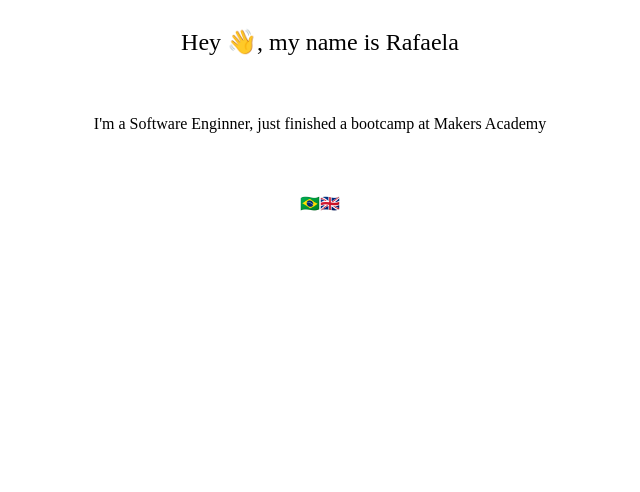
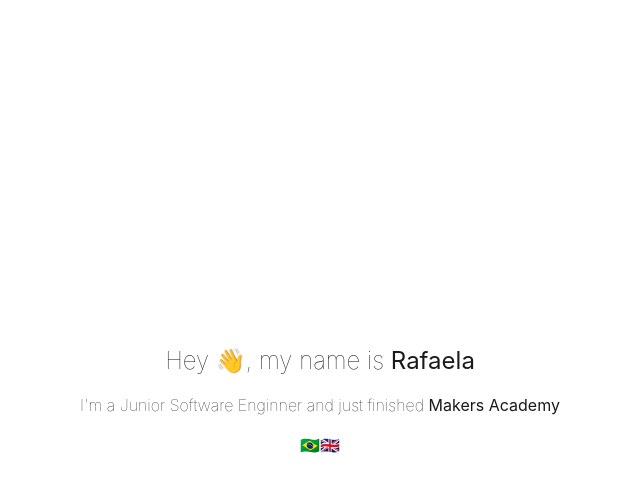
Before and after one commit to irafaelasilva/website, a Gatsby site: page / in a window 1280 px wide. Shown: the whole page, without its empty margins (320-960 px from the left). Built offline with nearby package versions, Linux system fonts and the light colour scheme; Gatsby itself is replaced by a stand-in of ours.

Commit message:
Add layout page

```diff
--- /dev/null
+++ b/src/components/Layout/Layout.js
@@ -0,0 +1,57 @@
+import React from "react"
+import styled from "styled-components"
+import { ThemeProvider, createGlobalStyle } from "styled-components"
+
+const theme = {
+  colors: {
+    primary: "#1a1a1a",
+    secondary: "#ffffff",
+    accent: "#f7f7f7",
+  },
+  borderRadius: "6px",
+  breakpoints: {
+    xs: "567px",
+    md: "768px",
+    lg: "1200px",
+  },
+}
+
+const GlobalStyle = createGlobalStyle`
+  * {
+      margin: 0;
+      padding: 0;
+  }
+  body {
+    font-family: -apple-system, BlinkMacSystemFont, "Segoe UI", Helvetica, "Apple Color Emoji", Arial, sans-serif, "Segoe UI Emoji", "Segoe UI Symbol";
+  }
+  ::selection {
+    background: ${props => props.theme.colors.accent}
+  }
+`
+
+const Container = styled.main`
+  height: 100vh;
+  box-sizing: border-box;
+  padding: 2em;
+  @media (prefers-color-scheme: light) {
+    color: ${props => props.theme.colors.primary};
+    background-color: ${props => props.theme.colors.secondary};
+  }
+  @media (prefers-color-scheme: dark) {
+    color: ${props => props.theme.colors.secondary};
+    background-color: ${props => props.theme.colors.primary};
+  }
+`
+
+const Layout = ({ children }) => (
+  <ThemeProvider theme={theme}>
+    <Container>
+      <>
+        <GlobalStyle />
+        {children}
+      </>
+    </Container>
+  </ThemeProvider>
+)
+
+export default Layout
--- a/src/pages/index.js
+++ b/src/pages/index.js
@@ -1,5 +1,7 @@
 import React from "react"
 import styled from "styled-components"
+
+import Layout from "../components/Layout/Layout"
 
 const Container = styled.section`
   display: flex;
@@ -30,13 +32,14 @@ const Company = styled.a`
 
 const IndexPage = () => {
   return (
+    <Layout>
       <Container>
         <Title>
-        Hey <span>👋</span>, my name is <Name>Rafaela</Name>
+          Hey 👋, my name is <Name>Rafaela</Name>
         </Title>
         <br />
         <SubTitle>
-        I'm a Software Enginner, just finished a bootcamp at{" "}
+          I'm a Junior Software Enginner and just finished{" "}
           <Company
             href="https://makers.tech/"
             target="_blank"
@@ -48,6 +51,7 @@ const IndexPage = () => {
         <br />
         <SubTitle>🇧🇷🇬🇧</SubTitle>
       </Container>
+    </Layout>
   )
 }
 
```
Lines whose indentation alone changed are shown as unchanged.
